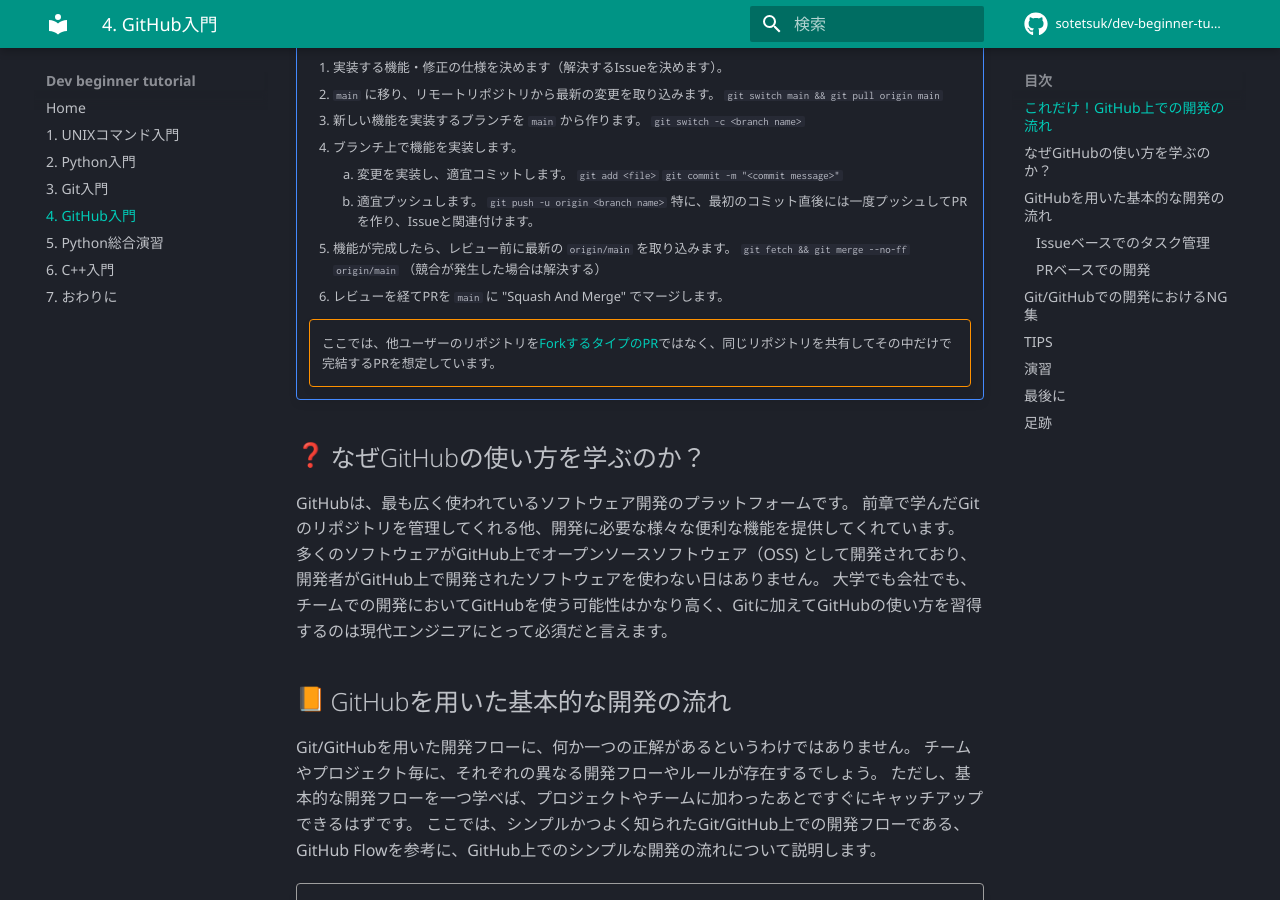
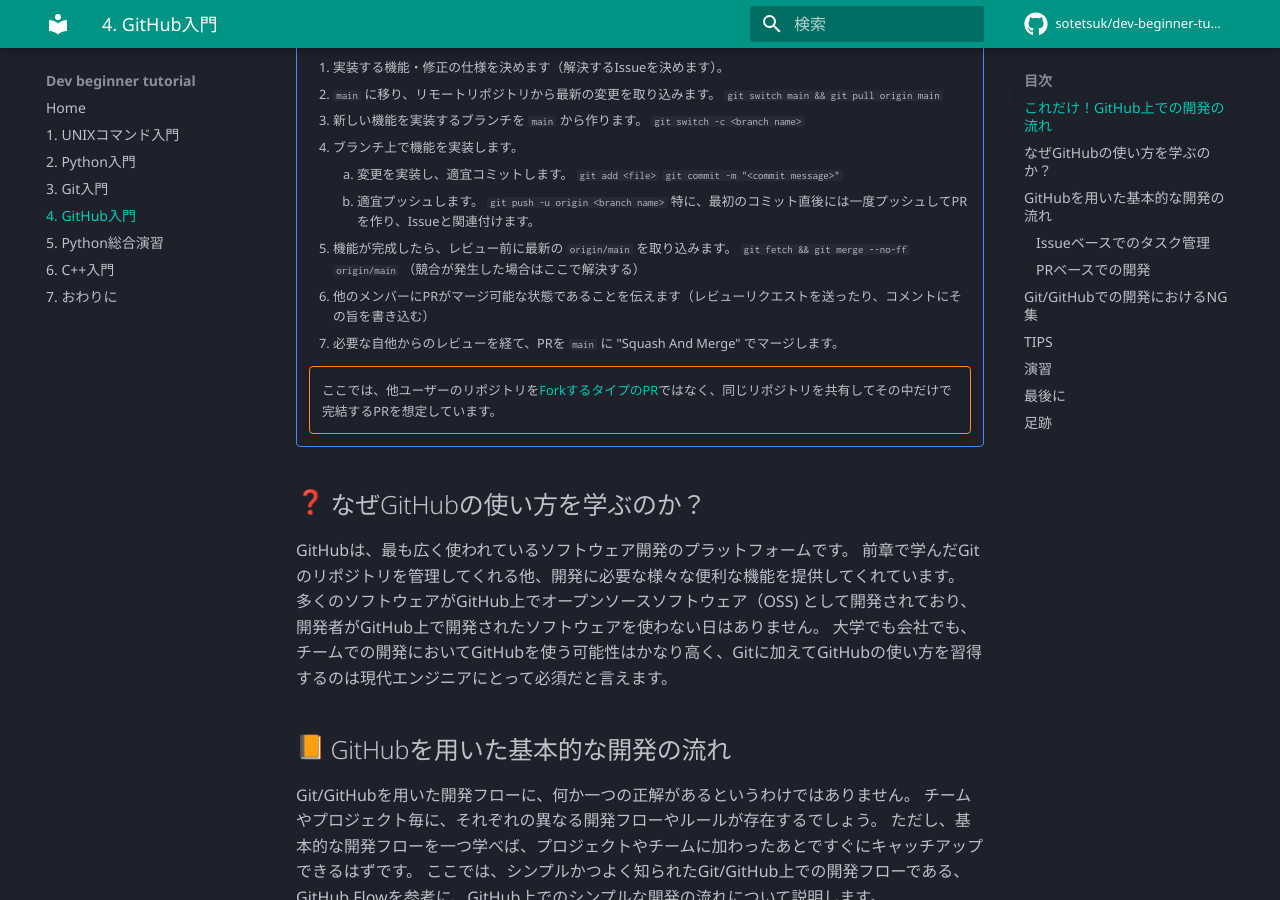
Before and after one commit to sotetsuk/dev-beginner-tutorial, an MkDocs documentation site: the page built from docs/github.md, in a window 1280 px wide and 900 px high, scrolled down 440 px. Built offline with MkDocs 1.6.1 and Material for MkDocs 9.7.7, drawn with Linux system fonts in a browser that asks for light colours; emoji names are drawn with the system emoji font; comment, search, counter and statistics services are not loaded.

Commit message:
[GitHub] レビューを頼む旨をサイクルに組み込んだ (#112)

```diff
--- a/docs/github.md
+++ b/docs/github.md
@@ -18,8 +18,9 @@
     3. ブランチ上で機能を実装します。
         3. 変更を実装し、適宜コミットします。 `git add <file>` `git commit -m "<commit message>"`
         4. 適宜プッシュします。 `git push -u origin <branch name>` 特に、最初のコミット直後には一度プッシュしてPRを作り、Issueと関連付けます。
-    5. 機能が完成したら、レビュー前に最新の `origin/main` を取り込みます。 `git fetch && git merge --no-ff origin/main` （競合が発生した場合は解決する）
-    6. レビューを経てPRを `main` に "Squash And Merge" でマージします。
+    5. 機能が完成したら、レビュー前に最新の `origin/main` を取り込みます。 `git fetch && git merge --no-ff origin/main` （競合が発生した場合はここで解決する）
+    6. 他のメンバーにPRがマージ可能な状態であることを伝えます（レビューリクエストを送ったり、コメントにその旨を書き込む）
+    7. 必要な自他からのレビューを経て、PRを `main` に "Squash And Merge" でマージします。
 
     !!! warning ""
 
```
